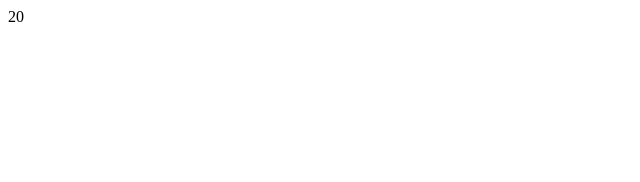
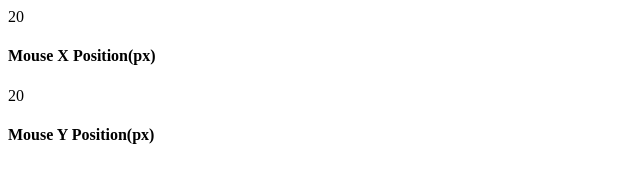
Before and after one commit to jammy25/Htma-Css-Js-Projects, a plain HTML site: page Mouse Event/index.html in a window 1280 px wide. Shown: the whole page, without its empty margins (0-640 px from the left). Drawn offline with Linux system fonts and the light colour scheme.

Commit message:
Html file set

```diff
--- a/Mouse Event/index.html
+++ b/Mouse Event/index.html
@@ -4,13 +4,20 @@
     <meta charset="UTF-8">
     <meta http-equiv="X-UA-Compatible" content="IE=edge">
     <meta name="viewport" content="width=device-width, initial-scale=1.0">
-    <title>Document</title>
+    <title>Mouse Event</title>
+    <link rel="stylesheet" href="Css/style.css">
 </head>
 <body>
-    <div class="conatiner">
+    <div class="container">
         <div class="mouse-event">
             20
+            <h4>Mouse X Position(px)</h4>
+        </div>
+        <div class="mouse-event">
+            20
+            <h4>Mouse Y Position(px)</h4>
         </div>
     </div>
+    <script src="JS/script.js"></script>
 </body>
 </html>
```
